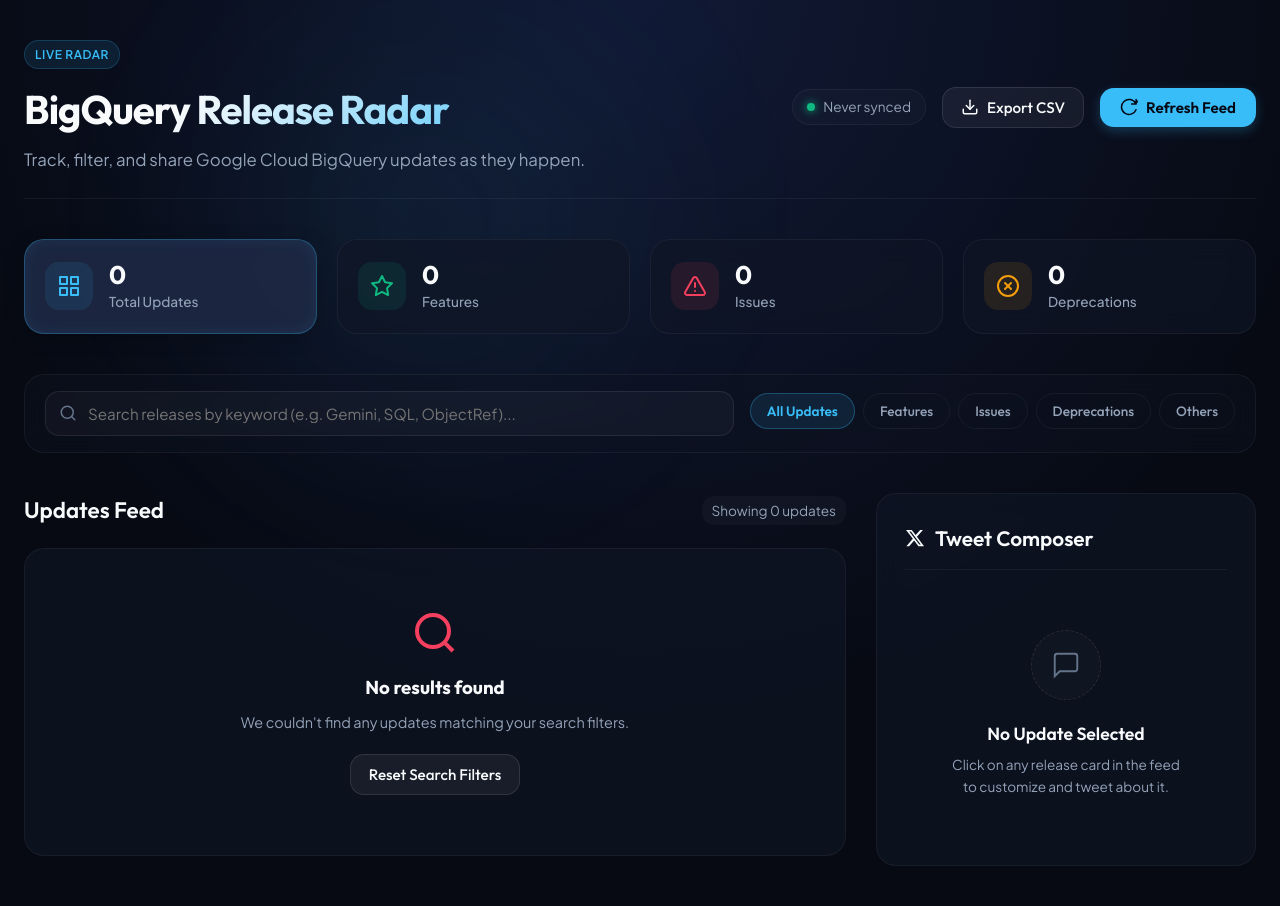
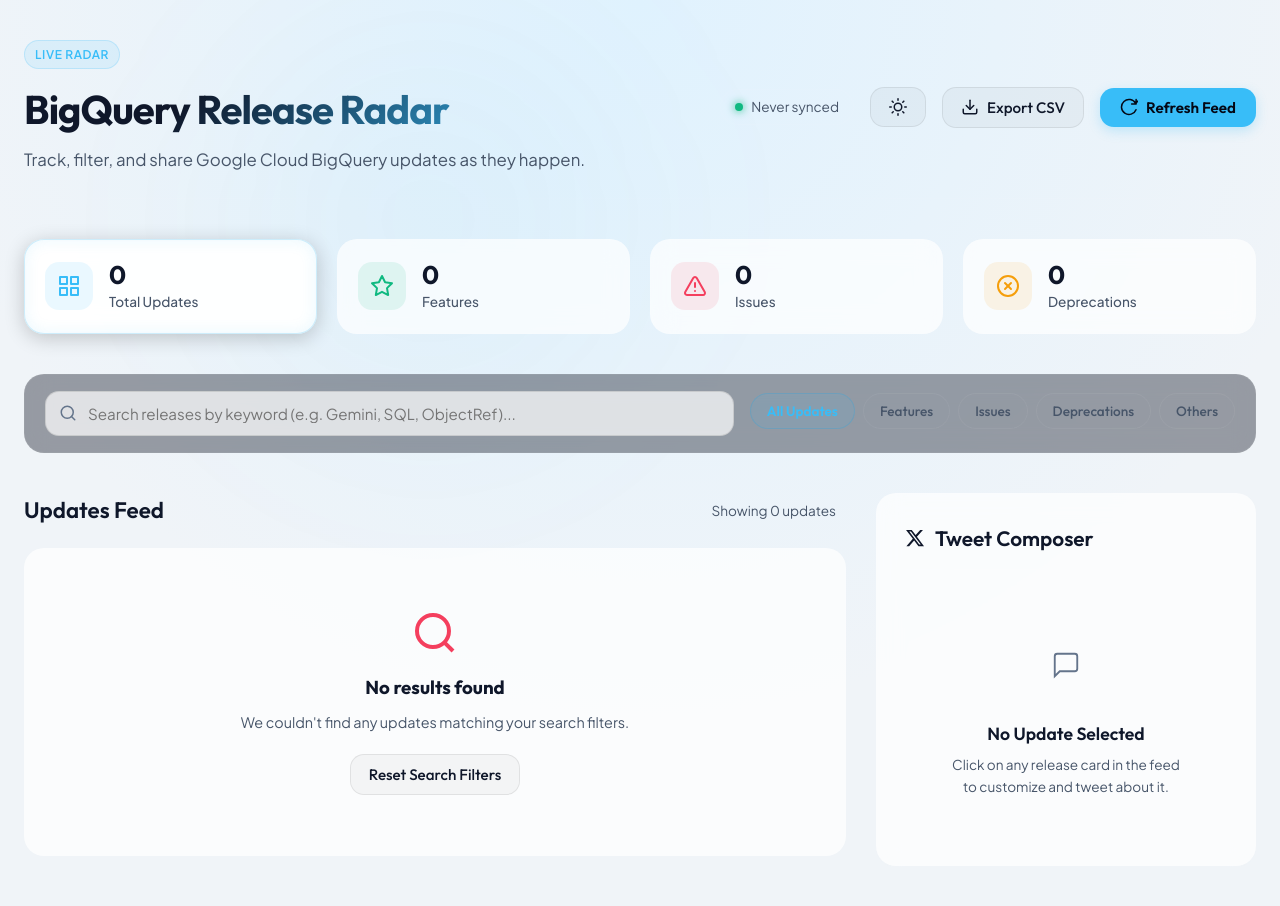
Before and after one commit to msaei/mehdi-event-talks-app, a Flask app: page / in a window 1280 px wide. Run offline with Flask 3, Linux system fonts and the light colour scheme; data that the repository does not hold is empty.

Commit message:
Implement Light/Dark Mode theme toggle switch with persistent local storage caching

```diff
--- a/static/css/style.css
+++ b/static/css/style.css
@@ -42,6 +42,105 @@
     --border-radius-md: 14px;
     --border-radius-lg: 20px;
     --transition-smooth: all 0.3s cubic-bezier(0.4, 0, 0.2, 1);
+}
+
+/* Light Theme Variables & Styles */
+body.light-theme {
+    --color-bg-base: #f0f4f8;
+    --color-bg-surface: rgba(255, 255, 255, 0.7);
+    --color-bg-surface-hover: rgba(255, 255, 255, 0.85);
+    --color-bg-surface-active: rgba(255, 255, 255, 0.95);
+
+    --color-primary-glow: rgba(14, 165, 233, 0.06);
+    --color-primary-border: rgba(14, 165, 233, 0.2);
+
+    --color-text-primary: #0f172a;
+    --color-text-secondary: #475569;
+    --color-text-muted: #64748b;
+}
+
+body.light-theme .bg-gradient {
+    background: radial-gradient(circle at 50% 0%, #e0f2fe 0%, #f0f4f8 70%);
+}
+
+body.light-theme .bg-glow {
+    background: radial-gradient(circle, rgba(14, 165, 233, 0.05) 0%, rgba(14, 165, 233, 0) 70%);
+}
+
+/* Theme Toggle Button Icons */
+.theme-toggle-btn .icon-sun {
+    display: none;
+}
+.theme-toggle-btn .icon-moon {
+    display: inline-block;
+}
+body.light-theme .theme-toggle-btn .icon-sun {
+    display: inline-block;
+}
+body.light-theme .theme-toggle-btn .icon-moon {
+    display: none;
+}
+
+/* Light mode component accessibility overrides */
+body.light-theme .btn-secondary {
+    background: rgba(0, 0, 0, 0.03);
+    border: 1px solid rgba(0, 0, 0, 0.08);
+    color: var(--color-text-primary);
+}
+body.light-theme .btn-secondary:hover {
+    background: rgba(0, 0, 0, 0.06);
+    border-color: rgba(0, 0, 0, 0.15);
+}
+
+body.light-theme .btn-tweet {
+    background: #0f172a;
+    color: #ffffff;
+}
+body.light-theme .btn-tweet:hover {
+    background: #1e293b;
+}
+
+body.light-theme .search-box input {
+    background: rgba(255, 255, 255, 0.7);
+    border: 1px solid rgba(0, 0, 0, 0.1);
+}
+body.light-theme .search-box input:focus {
+    background: rgba(255, 255, 255, 0.95);
+    border-color: rgba(14, 165, 233, 0.35);
+}
+
+body.light-theme .card-content {
+    color: #1e293b;
+}
+body.light-theme .card-content code {
+    background: rgba(0, 0, 0, 0.05);
+    color: #0f172a;
+}
+
+body.light-theme .composer-selected-summary {
+    background: rgba(0, 0, 0, 0.02);
+    border: 1px solid rgba(0, 0, 0, 0.04);
+}
+
+body.light-theme .tweet-textarea {
+    background: rgba(255, 255, 255, 0.7);
+    border: 1px solid rgba(0, 0, 0, 0.1);
+}
+
+body.light-theme .hashtag-checkbox span {
+    background: rgba(0, 0, 0, 0.02);
+    border: 1px solid rgba(0, 0, 0, 0.06);
+}
+body.light-theme .hashtag-checkbox input:checked + span {
+    background: rgba(14, 165, 233, 0.1);
+    border-color: rgba(14, 165, 233, 0.35);
+    color: #0284c7;
+}
+
+body.light-theme .toast {
+    background: rgba(255, 255, 255, 0.95);
+    color: #0f172a;
+    border-color: rgba(14, 165, 233, 0.3);
 }
 
 * {
--- a/static/js/app.js
+++ b/static/js/app.js
@@ -9,6 +9,7 @@
     btnRefresh: document.getElementById('btn-refresh'),
     btnRefreshText: document.getElementById('btn-refresh-text'),
     btnExport: document.getElementById('btn-export'),
+    btnThemeToggle: document.getElementById('btn-theme-toggle'),
     iconSync: document.querySelector('.icon-sync'),
     txtLastSynced: document.getElementById('txt-last-synced'),
     releasesList: document.getElementById('releases-list'),
@@ -48,8 +49,16 @@
 });
 
 function initApp() {
+    // Initialize Theme
+    initTheme();
+
     // Fetch initial data
     fetchReleases();
+
+    // Theme toggle event
+    elements.btnThemeToggle.addEventListener('click', () => {
+        toggleTheme();
+    });
 
     // Refresh button event
     elements.btnRefresh.addEventListener('click', () => {
@@ -597,3 +606,25 @@
 
     showToast("CSV Exported successfully!");
 }
+
+// Initialize theme from localStorage or system preference
+function initTheme() {
+    const savedTheme = localStorage.getItem('theme');
+    if (savedTheme === 'light') {
+        document.body.classList.add('light-theme');
+    } else if (savedTheme === 'dark') {
+        document.body.classList.remove('light-theme');
+    } else {
+        const prefersLight = window.matchMedia && window.matchMedia('(prefers-color-scheme: light)').matches;
+        if (prefersLight) {
+            document.body.classList.add('light-theme');
+        }
+    }
+}
+
+// Toggle light/dark theme class on body and save in localStorage
+function toggleTheme() {
+    const isLightTheme = document.body.classList.toggle('light-theme');
+    localStorage.setItem('theme', isLightTheme ? 'light' : 'dark');
+    showToast(`Switched to ${isLightTheme ? 'Light' : 'Dark'} mode!`);
+}
--- a/templates/index.html
+++ b/templates/index.html
@@ -30,6 +30,24 @@
                     <span class="status-indicator"></span>
                     <span id="txt-last-synced">Syncing...</span>
                 </div>
+                <button id="btn-theme-toggle" class="btn-secondary theme-toggle-btn" aria-label="Toggle color theme">
+                    <!-- Moon (Dark Mode Icon) -->
+                    <svg class="icon icon-moon" viewBox="0 0 24 24" fill="none" stroke="currentColor" stroke-width="2" stroke-linecap="round" stroke-linejoin="round">
+                        <path d="M21 12.79A9 9 0 1 1 11.21 3 7 7 0 0 0 21 12.79z"></path>
+                    </svg>
+                    <!-- Sun (Light Mode Icon) -->
+                    <svg class="icon icon-sun" viewBox="0 0 24 24" fill="none" stroke="currentColor" stroke-width="2" stroke-linecap="round" stroke-linejoin="round">
+                        <circle cx="12" cy="12" r="5"></circle>
+                        <line x1="12" y1="1" x2="12" y2="3"></line>
+                        <line x1="12" y1="21" x2="12" y2="23"></line>
+                        <line x1="4.22" y1="4.22" x2="5.64" y2="5.64"></line>
+                        <line x1="18.36" y1="18.36" x2="19.78" y2="19.78"></line>
+                        <line x1="1" y1="12" x2="3" y2="12"></line>
+                        <line x1="21" y1="12" x2="23" y2="12"></line>
+                        <line x1="4.22" y1="19.78" x2="5.64" y2="18.36"></line>
+                        <line x1="18.36" y1="5.64" x2="19.78" y2="4.22"></line>
+                    </svg>
+                </button>
                 <button id="btn-export" class="btn-secondary" aria-label="Export releases to CSV">
                     <svg class="icon" viewBox="0 0 24 24" fill="none" stroke="currentColor" stroke-width="2" stroke-linecap="round" stroke-linejoin="round">
                         <path d="M21 15v4a2 2 0 0 1-2 2H5a2 2 0 0 1-2-2v-4"></path>
```
